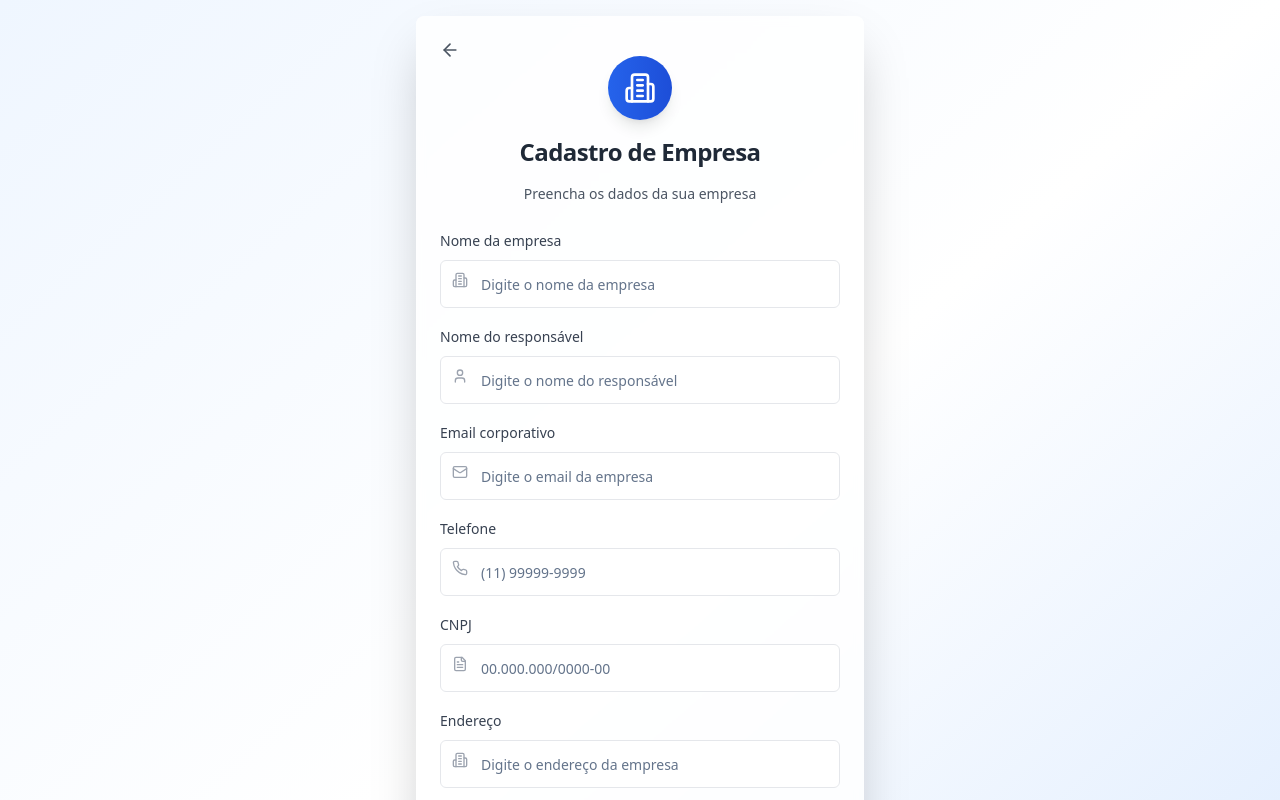
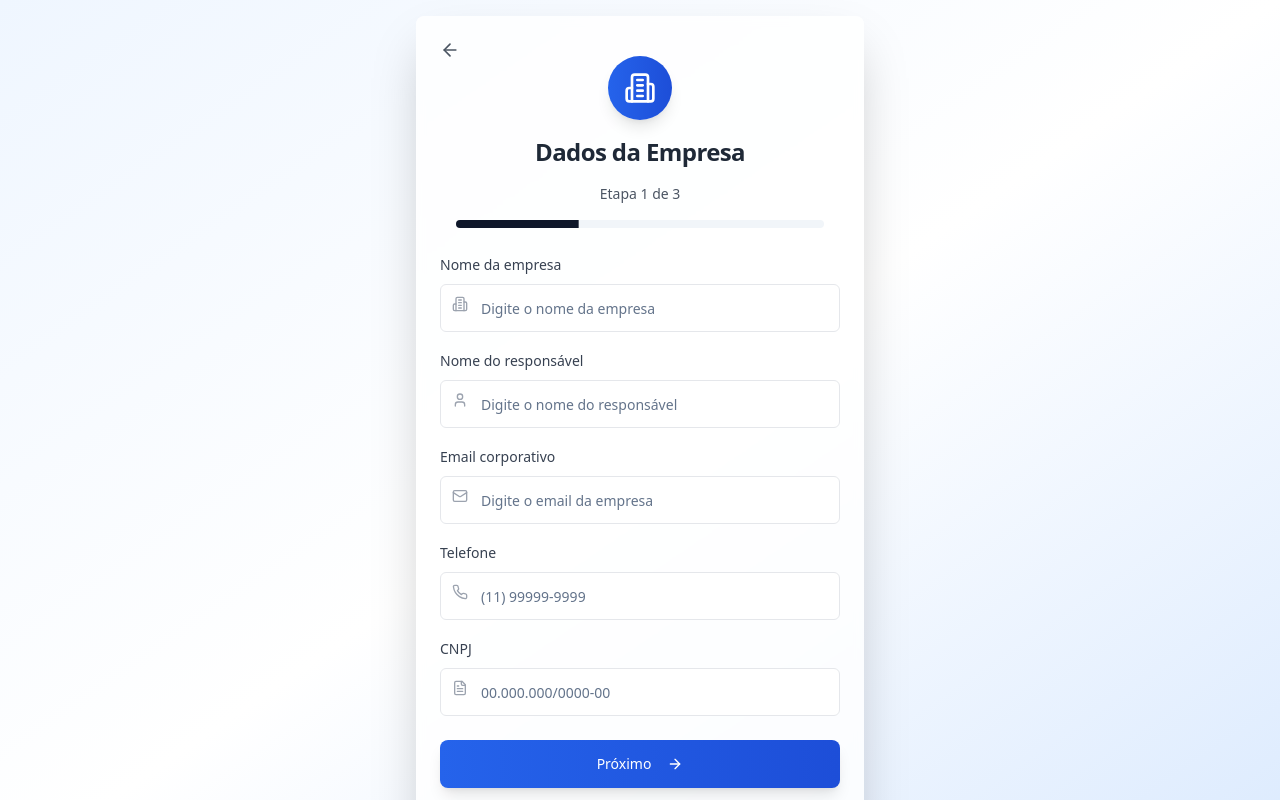
Before and after one commit to OTP-nexus/azul-login-simples-tela, a React (Vite) app: page /register/company in a window 1280 px wide. Shown: the top 800 px of the page. Built offline with nearby package versions, Linux system fonts and the light colour scheme.

Commit message:
feat: Implement address form with CEP lookup
Implement a multi-step address form with CEP lookup using the ViaCEP API. Automatically populate address fields based on the entered CEP, excluding the number and complement.

```diff
--- a/src/components/CompanyRegistrationForm.tsx
+++ b/src/components/CompanyRegistrationForm.tsx
@@ -4,22 +4,41 @@ import { Button } from "@/components/ui/button";
 import { Input } from "@/components/ui/input";
 import { Label } from "@/components/ui/label";
 import { Card, CardContent, CardDescription, CardHeader, CardTitle } from "@/components/ui/card";
-import { Eye, EyeOff, Mail, Lock, User, Phone, FileText, Building2, ArrowLeft } from 'lucide-react';
+import { Progress } from "@/components/ui/progress";
+import { Eye, EyeOff, Mail, Lock, User, Phone, FileText, Building2, ArrowLeft, ArrowRight, MapPin } from 'lucide-react';
 import { useNavigate } from 'react-router-dom';
+
+interface AddressData {
+  logradouro: string;
+  bairro: string;
+  localidade: string;
+  uf: string;
+}
 
 const CompanyRegistrationForm = () => {
   const navigate = useNavigate();
+  const [currentStep, setCurrentStep] = useState(1);
   const [showPassword, setShowPassword] = useState(false);
+  const [isLoadingCep, setIsLoadingCep] = useState(false);
   const [formData, setFormData] = useState({
     companyName: '',
     contactName: '',
     email: '',
     phone: '',
     cnpj: '',
-    address: '',
+    cep: '',
+    street: '',
+    number: '',
+    complement: '',
+    neighborhood: '',
+    city: '',
+    state: '',
     password: '',
     confirmPassword: ''
   });
+
+  const totalSteps = 3;
+  const progressPercentage = (currentStep / totalSteps) * 100;
 
   const handleInputChange = (e: React.ChangeEvent<HTMLInputElement>) => {
     setFormData({
@@ -28,37 +47,71 @@ const CompanyRegistrationForm = () => {
     });
   };
 
+  const fetchAddressByCep = async (cep: string) => {
+    if (cep.length !== 8) return;
+
+    setIsLoadingCep(true);
+    try {
+      const response = await fetch(`https://viacep.com.br/ws/${cep}/json/`);
+      const data: AddressData = await response.json();
+
+      if (!data.logradouro) {
+        console.error('CEP não encontrado');
+        return;
+      }
+
+      setFormData(prev => ({
+        ...prev,
+        street: data.logradouro,
+        neighborhood: data.bairro,
+        city: data.localidade,
+        state: data.uf
+      }));
+    } catch (error) {
+      console.error('Erro ao buscar CEP:', error);
+    } finally {
+      setIsLoadingCep(false);
+    }
+  };
+
+  const handleCepChange = (e: React.ChangeEvent<HTMLInputElement>) => {
+    const cep = e.target.value.replace(/\D/g, '');
+    setFormData(prev => ({ ...prev, cep }));
+
+    if (cep.length === 8) {
+      fetchAddressByCep(cep);
+    }
+  };
+
+  const handleNextStep = () => {
+    if (currentStep < totalSteps) {
+      setCurrentStep(currentStep + 1);
+    }
+  };
+
+  const handlePrevStep = () => {
+    if (currentStep > 1) {
+      setCurrentStep(currentStep - 1);
+    }
+  };
+
   const handleSubmit = (e: React.FormEvent) => {
     e.preventDefault();
     console.log('Company registration:', formData);
     // Aqui você implementaria a lógica de cadastro
   };
 
-  return (
-    <div className="min-h-screen bg-gradient-to-br from-blue-50 via-white to-blue-100 flex items-center justify-center p-4">
-      <div className="w-full max-w-md">
-        <Card className="shadow-2xl border-0 bg-white/80 backdrop-blur-sm">
-          <CardHeader className="space-y-4 text-center pb-6">
-            <button
-              onClick={() => navigate('/register')}
-              className="absolute left-6 top-6 text-gray-600 hover:text-gray-800 transition-colors"
-            >
-              <ArrowLeft className="w-5 h-5" />
-            </button>
+  const getStepTitle = () => {
+    switch (currentStep) {
+      case 1: return 'Dados da Empresa';
+      case 2: return 'Endereço';
+      case 3: return 'Acesso';
+      default: return 'Cadastro';
+    }
+  };
 
-            <div className="mx-auto w-16 h-16 bg-gradient-to-r from-blue-600 to-blue-700 rounded-full flex items-center justify-center shadow-lg">
-              <Building2 className="w-8 h-8 text-white" />
-            </div>
-            <CardTitle className="text-2xl font-bold text-gray-800">
-              Cadastro de Empresa
-            </CardTitle>
-            <CardDescription className="text-gray-600">
-              Preencha os dados da sua empresa
-            </CardDescription>
-          </CardHeader>
-
-          <CardContent className="space-y-6">
-            <form onSubmit={handleSubmit} className="space-y-4">
+  const renderStep1 = () => (
+    <div className="space-y-4">
       <div className="space-y-2">
         <Label htmlFor="companyName" className="text-sm font-medium text-gray-700">
           Nome da empresa
@@ -153,26 +206,140 @@ const CompanyRegistrationForm = () => {
           />
         </div>
       </div>
+    </div>
+  );
+
+  const renderStep2 = () => (
+    <div className="space-y-4">
+      <div className="space-y-2">
+        <Label htmlFor="cep" className="text-sm font-medium text-gray-700">
+          CEP
+        </Label>
+        <div className="relative">
+          <MapPin className="absolute left-3 top-3 h-4 w-4 text-gray-400" />
+          <Input
+            id="cep"
+            name="cep"
+            type="text"
+            placeholder="00000-000"
+            value={formData.cep}
+            onChange={handleCepChange}
+            className="pl-10 h-12 border-gray-200 focus:border-blue-500 focus:ring-blue-500"
+            maxLength={8}
+            required
+          />
+          {isLoadingCep && (
+            <div className="absolute right-3 top-3">
+              <div className="animate-spin rounded-full h-4 w-4 border-b-2 border-blue-600"></div>
+            </div>
+          )}
+        </div>
+      </div>
 
       <div className="space-y-2">
-                <Label htmlFor="address" className="text-sm font-medium text-gray-700">
-                  Endereço
+        <Label htmlFor="street" className="text-sm font-medium text-gray-700">
+          Rua
         </Label>
-                <div className="relative">
-                  <Building2 className="absolute left-3 top-3 h-4 w-4 text-gray-400" />
         <Input
-                    id="address"
-                    name="address"
+          id="street"
+          name="street"
           type="text"
-                    placeholder="Digite o endereço da empresa"
-                    value={formData.address}
+          placeholder="Nome da rua"
+          value={formData.street}
           onChange={handleInputChange}
-                    className="pl-10 h-12 border-gray-200 focus:border-blue-500 focus:ring-blue-500"
+          className="h-12 border-gray-200 focus:border-blue-500 focus:ring-blue-500"
+          required
+        />
+      </div>
+
+      <div className="grid grid-cols-2 gap-4">
+        <div className="space-y-2">
+          <Label htmlFor="number" className="text-sm font-medium text-gray-700">
+            Número
+          </Label>
+          <Input
+            id="number"
+            name="number"
+            type="text"
+            placeholder="123"
+            value={formData.number}
+            onChange={handleInputChange}
+            className="h-12 border-gray-200 focus:border-blue-500 focus:ring-blue-500"
+            required
+          />
+        </div>
+
+        <div className="space-y-2">
+          <Label htmlFor="complement" className="text-sm font-medium text-gray-700">
+            Complemento
+          </Label>
+          <Input
+            id="complement"
+            name="complement"
+            type="text"
+            placeholder="Apto, sala..."
+            value={formData.complement}
+            onChange={handleInputChange}
+            className="h-12 border-gray-200 focus:border-blue-500 focus:ring-blue-500"
+          />
+        </div>
+      </div>
+
+      <div className="space-y-2">
+        <Label htmlFor="neighborhood" className="text-sm font-medium text-gray-700">
+          Bairro
+        </Label>
+        <Input
+          id="neighborhood"
+          name="neighborhood"
+          type="text"
+          placeholder="Nome do bairro"
+          value={formData.neighborhood}
+          onChange={handleInputChange}
+          className="h-12 border-gray-200 focus:border-blue-500 focus:ring-blue-500"
+          required
+        />
+      </div>
+
+      <div className="grid grid-cols-2 gap-4">
+        <div className="space-y-2">
+          <Label htmlFor="city" className="text-sm font-medium text-gray-700">
+            Cidade
+          </Label>
+          <Input
+            id="city"
+            name="city"
+            type="text"
+            placeholder="Nome da cidade"
+            value={formData.city}
+            onChange={handleInputChange}
+            className="h-12 border-gray-200 focus:border-blue-500 focus:ring-blue-500"
+            required
+          />
+        </div>
+
+        <div className="space-y-2">
+          <Label htmlFor="state" className="text-sm font-medium text-gray-700">
+            Estado
+          </Label>
+          <Input
+            id="state"
+            name="state"
+            type="text"
+            placeholder="UF"
+            value={formData.state}
+            onChange={handleInputChange}
+            className="h-12 border-gray-200 focus:border-blue-500 focus:ring-blue-500"
+            maxLength={2}
             required
           />
         </div>
       </div>
+    </div>
+  );
 
+  const renderStep3 = () => (
+    <div className="space-y-4">
       <div className="space-y-2">
         <Label htmlFor="password" className="text-sm font-medium text-gray-700">
           Senha
@@ -217,13 +384,73 @@ const CompanyRegistrationForm = () => {
           />
         </div>
       </div>
+    </div>
+  );
 
+  return (
+    <div className="min-h-screen bg-gradient-to-br from-blue-50 via-white to-blue-100 flex items-center justify-center p-4">
+      <div className="w-full max-w-md">
+        <Card className="shadow-2xl border-0 bg-white/80 backdrop-blur-sm">
+          <CardHeader className="space-y-4 text-center pb-6">
+            <button
+              onClick={() => navigate('/register')}
+              className="absolute left-6 top-6 text-gray-600 hover:text-gray-800 transition-colors"
+            >
+              <ArrowLeft className="w-5 h-5" />
+            </button>
+
+            <div className="mx-auto w-16 h-16 bg-gradient-to-r from-blue-600 to-blue-700 rounded-full flex items-center justify-center shadow-lg">
+              <Building2 className="w-8 h-8 text-white" />
+            </div>
+            <CardTitle className="text-2xl font-bold text-gray-800">
+              {getStepTitle()}
+            </CardTitle>
+            <CardDescription className="text-gray-600">
+              Etapa {currentStep} de {totalSteps}
+            </CardDescription>
+
+            <div className="w-full px-4">
+              <Progress value={progressPercentage} className="h-2" />
+            </div>
+          </CardHeader>
+
+          <CardContent className="space-y-6">
+            <form onSubmit={handleSubmit} className="space-y-6">
+              {currentStep === 1 && renderStep1()}
+              {currentStep === 2 && renderStep2()}
+              {currentStep === 3 && renderStep3()}
+
+              <div className="flex justify-between gap-4">
+                {currentStep > 1 && (
+                  <Button
+                    type="button"
+                    variant="outline"
+                    onClick={handlePrevStep}
+                    className="flex-1 h-12 border-gray-300 text-gray-700 hover:bg-gray-50"
+                  >
+                    <ArrowLeft className="w-4 h-4 mr-2" />
+                    Voltar
+                  </Button>
+                )}
+
+                {currentStep < totalSteps ? (
+                  <Button
+                    type="button"
+                    onClick={handleNextStep}
+                    className="flex-1 h-12 bg-gradient-to-r from-blue-600 to-blue-700 hover:from-blue-700 hover:to-blue-800 text-white font-medium rounded-lg transition-all duration-200 transform hover:scale-[1.02] shadow-lg"
+                  >
+                    Próximo
+                    <ArrowRight className="w-4 h-4 ml-2" />
+                  </Button>
+                ) : (
                   <Button
                     type="submit"
-                className="w-full h-12 bg-gradient-to-r from-blue-600 to-blue-700 hover:from-blue-700 hover:to-blue-800 text-white font-medium rounded-lg transition-all duration-200 transform hover:scale-[1.02] shadow-lg"
+                    className="flex-1 h-12 bg-gradient-to-r from-blue-600 to-blue-700 hover:from-blue-700 hover:to-blue-800 text-white font-medium rounded-lg transition-all duration-200 transform hover:scale-[1.02] shadow-lg"
                   >
                     Criar conta
                   </Button>
+                )}
+              </div>
             </form>
 
             <div className="text-center">
```
Lines whose indentation alone changed are shown as unchanged.
